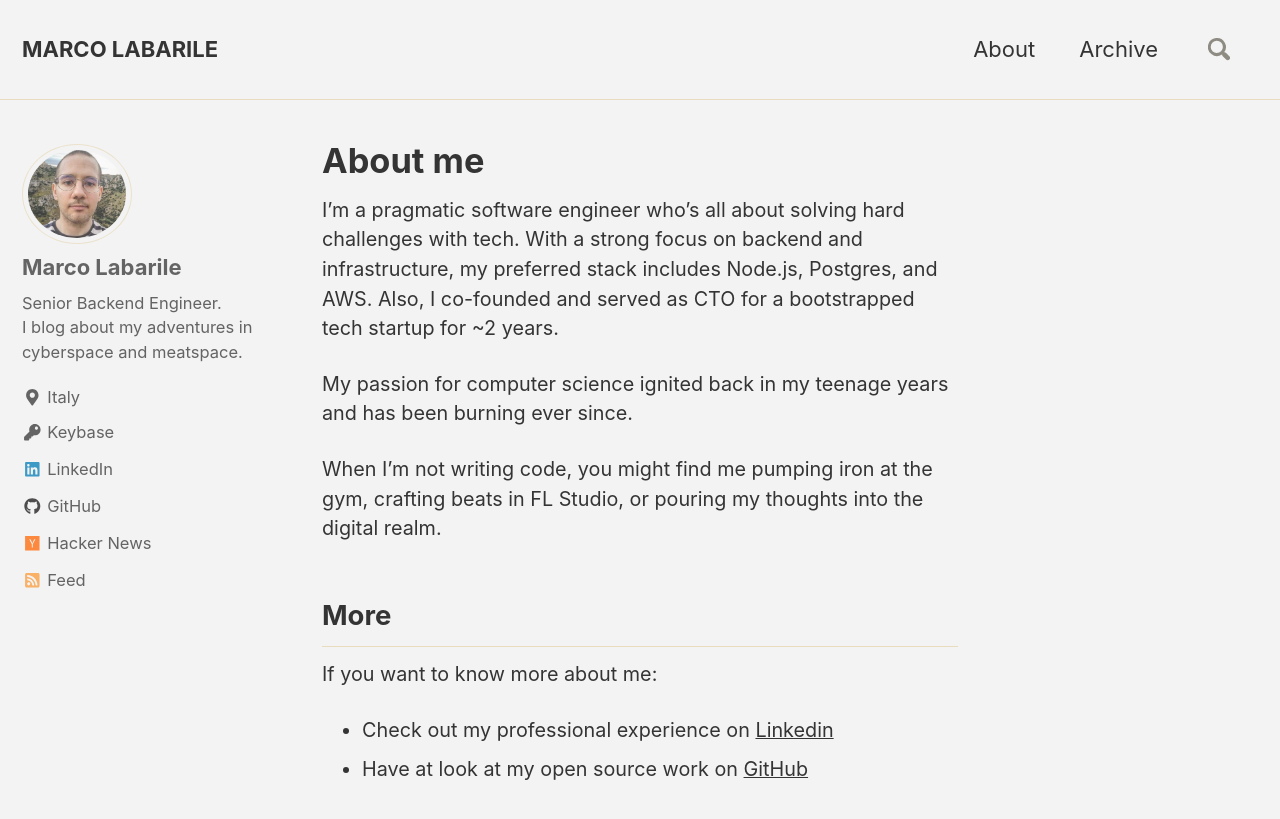
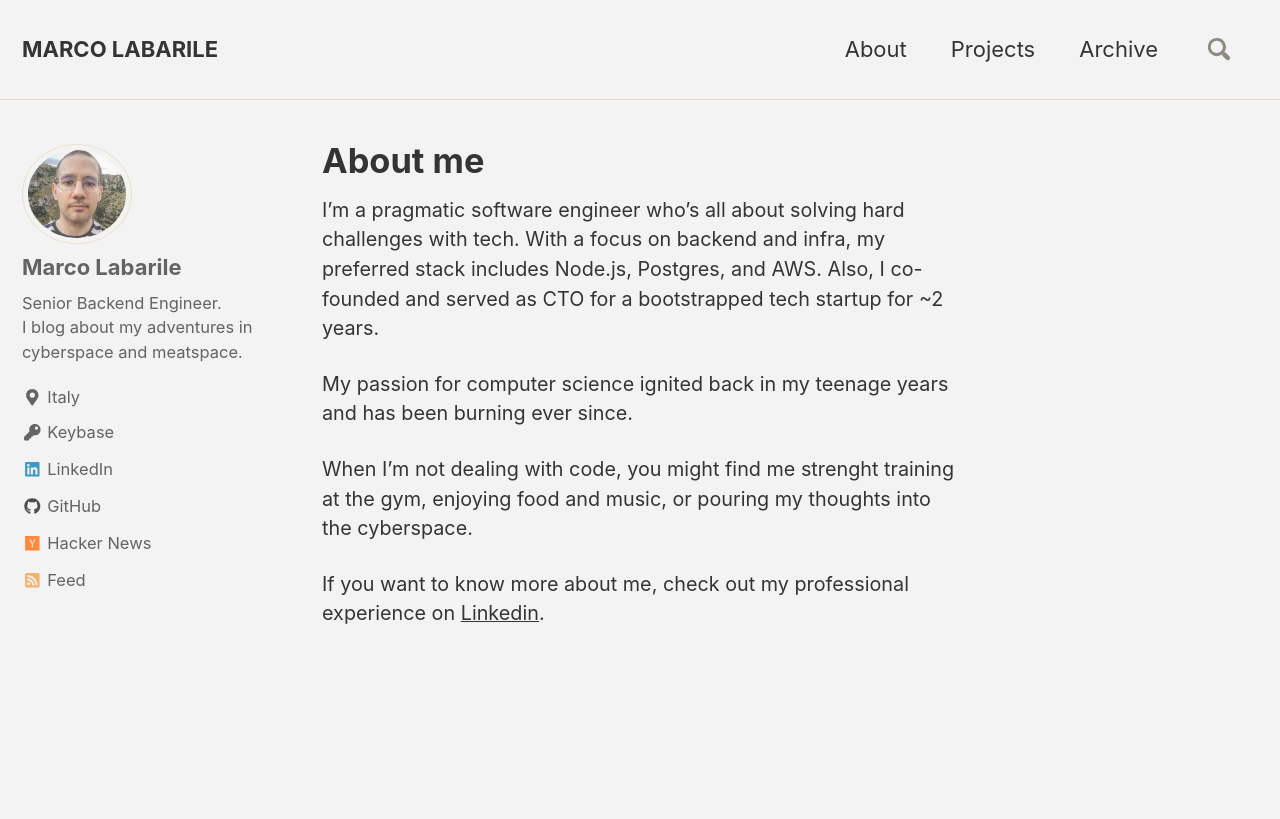
Before and after one commit to labarilem/labarilem.github.io, a Jekyll site: the page built from _pages/about.md, in a window 1280 px wide and 900 px high. Shown: the top 819 px of the window. Built offline with Jekyll 4.4.1, drawn with Linux system fonts in a browser that asks for light colours; nearby versions of some CDN libraries; comment, search, counter and statistics services are not loaded.

Commit message:
add projects page

```diff
--- a/_data/navigation.yml
+++ b/_data/navigation.yml
@@ -1,5 +1,7 @@
 main:
   - title: "About"
     url: /about/
+  - title: "Projects"
+    url: /projects/
   - title: "Archive"
     url: /year-archive/
--- a/_pages/about.md
+++ b/_pages/about.md
@@ -3,15 +3,10 @@
 title: About me
 ---
 
-I'm a pragmatic software engineer who's all about solving hard challenges with tech. With a strong focus on backend and infrastructure, my preferred stack includes Node.js, Postgres, and AWS. Also, I co-founded and served as CTO for a bootstrapped tech startup for ~2 years.
+I'm a pragmatic software engineer who's all about solving hard challenges with tech. With a focus on backend and infra, my preferred stack includes Node.js, Postgres, and AWS. Also, I co-founded and served as CTO for a bootstrapped tech startup for ~2 years.
 
 My passion for computer science ignited back in my teenage years and has been burning ever since.
 
-When I'm not writing code, you might find me pumping iron at the gym, crafting beats in FL Studio, or pouring my thoughts into the digital realm.
+When I'm not dealing with code, you might find me strenght training at the gym, enjoying food and music, or pouring my thoughts into the cyberspace.
 
-## More
-
-If you want to know more about me:
-
-- Check out my professional experience on [Linkedin](https://www.linkedin.com/in/marcolabarile/)
-- Have at look at my open source work on [GitHub](https://github.com/labarilem)
+If you want to know more about me, check out my professional experience on [Linkedin](https://www.linkedin.com/in/marcolabarile/).
```
Also changed, not shown: _pages/projects.md (added, +8 -0 lines).
